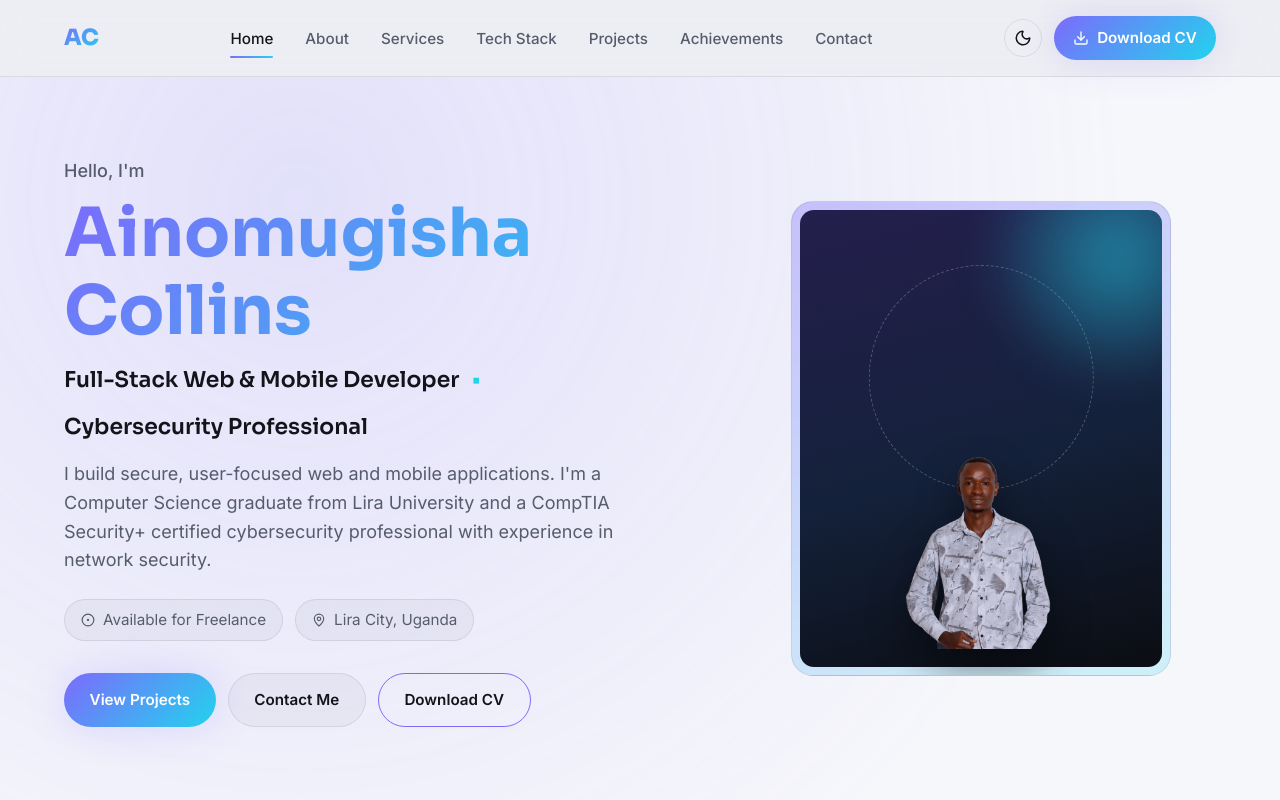
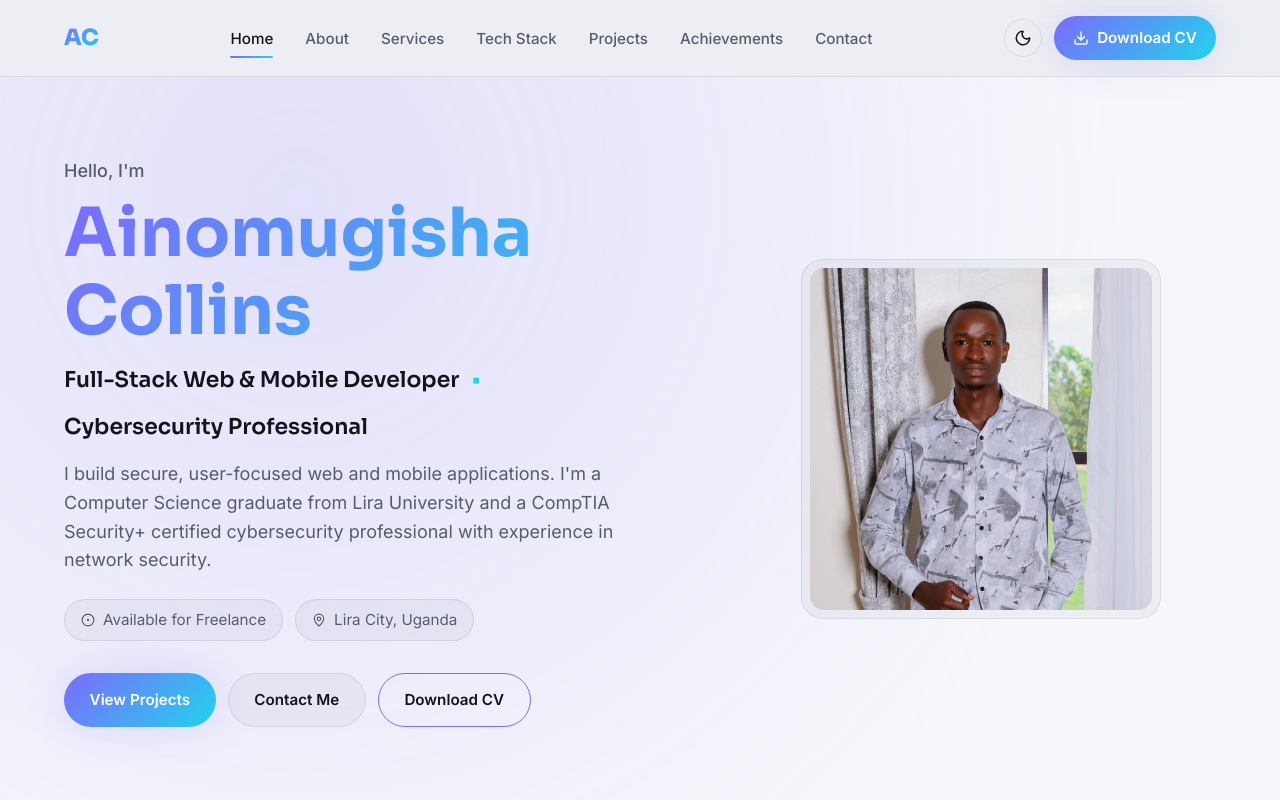
Before and after one commit to Codecollins24/ac-portfolio, a React (Vite) app: page / in a window 1280 px wide. Shown: the top 800 px of the page. Built offline with nearby package versions, Linux system fonts and the light colour scheme.

Commit message:
Revert "Replace hero photo with a background-removed cutout on a gradient frame"
This reverts commit ab7c183be566c0a91ceadb31154167c97fa431f6.

```diff
--- a/src/components/Hero.css
+++ b/src/components/Hero.css
@@ -98,54 +98,18 @@
 }
 
 .hero-visual-frame {
-  position: relative;
-  width: min(380px, 100%);
-  aspect-ratio: 4 / 5;
+  width: min(360px, 100%);
+  aspect-ratio: 1;
   border-radius: var(--radius-lg);
   padding: var(--space-2);
   overflow: hidden;
-  background: linear-gradient(160deg, rgba(124, 107, 251, 0.35), rgba(34, 211, 238, 0.18));
 }
 
-.hero-visual-backdrop {
-  position: absolute;
-  inset: var(--space-2);
+.hero-visual-frame img {
+  width: 100%;
+  height: 100%;
+  object-fit: cover;
   border-radius: calc(var(--radius-lg) - 8px);
-  overflow: hidden;
-  background: linear-gradient(165deg, #241f4d 0%, #14213a 55%, #0b0d12 100%);
-}
-
-.hero-visual-ring {
-  position: absolute;
-  top: 12%;
-  left: 50%;
-  width: 62%;
-  aspect-ratio: 1;
-  transform: translateX(-50%);
-  border-radius: 50%;
-  border: 1.5px dashed rgba(255, 255, 255, 0.25);
-}
-
-.hero-visual-blob {
-  position: absolute;
-  top: -20%;
-  right: -25%;
-  width: 75%;
-  aspect-ratio: 1;
-  border-radius: 50%;
-  background: radial-gradient(circle, rgba(34, 211, 238, 0.55), transparent 70%);
-  filter: blur(20px);
-}
-
-.hero-visual-photo {
-  position: relative;
-  z-index: 1;
-  width: 88%;
-  height: 96%;
-  margin-inline: auto;
-  object-fit: contain;
-  object-position: bottom;
-  filter: drop-shadow(0 18px 20px rgba(0, 0, 0, 0.45));
 }
 
 @media (max-width: 900px) {
--- a/src/components/Hero.jsx
+++ b/src/components/Hero.jsx
@@ -2,7 +2,7 @@ import { useEffect, useState } from "react";
 import { motion } from "framer-motion";
 import { getHeroContent } from "../services/heroService";
 import { getIcon } from "../utils/iconMap";
-import profileCutoutImg from "../assets/images/profile-cutout.png";
+import profileImg from "../assets/images/profile.jpg";
 import "./Hero.css";
 
 const fadeUp = {
@@ -120,15 +120,7 @@ export default function Hero() {
             animate={{ y: [0, -14, 0] }}
             transition={{ duration: 5, repeat: Infinity, ease: "easeInOut" }}
           >
-            <div className="hero-visual-backdrop" aria-hidden="true">
-              <span className="hero-visual-ring" />
-              <span className="hero-visual-blob" />
-            </div>
-            <img
-              src={profileCutoutImg}
-              alt="Ainomugisha Collins"
-              className="hero-visual-photo"
-            />
+            <img src={profileImg} alt="Ainomugisha Collins" />
           </motion.div>
         </motion.div>
       </div>
```
Also changed, not shown: src/assets/images/profile-cutout.png (deleted), src/assets/images/profile.jpg (added).
